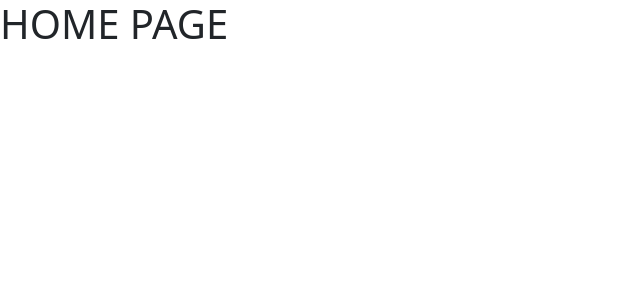
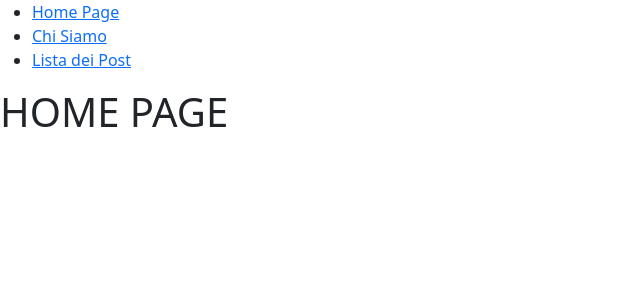
Before and after one commit to Jonathanmasa/react-router, a React (Vite) app: page / in a window 1280 px wide. Shown: the top 300 px of the page, without its empty margins (0-640 px from the left). Built offline with nearby package versions, Linux system fonts and the light colour scheme.

Commit message:
feat[header/nav-bar/layout]

```diff
--- a/src/App.jsx
+++ b/src/App.jsx
@@ -1,5 +1,6 @@
 // bootstrap
 import 'bootstrap/dist/css/bootstrap.min.css';
+import DefaultLayout from './components/layouts/DefaultLayout.jsx';
 // import degli elementi della libreria gestione delle rotte
 import { BrowserRouter, Routes, Route } from 'react-router-dom';
 // Pages
@@ -7,7 +8,9 @@ import HomePage from "./components/pages/HomePage";
 import ChiSiamo from "./components/pages/ChiSiamo";
 import ListaDeiPost from "./components/pages/ListaDeiPost";
 
-function App() {
+
+
+export default function App() {
 
 
   return (
@@ -15,14 +18,14 @@ function App() {
 
       <BrowserRouter>
           <Routes>
-              <Route path="/" element={<HomePage />} />
-              <Route path="/chi" element={<ChiSiamo />} />
-              <Route path="/post" element={<ListaDeiPost />} />
+              <Route element={<DefaultLayout />} >
+                  <Route path="/" element={<HomePage />} />
+                  <Route path="/chi" element={<ChiSiamo />} />
+                  <Route path="/post" element={<ListaDeiPost />} />
+              </Route>
           </Routes>
       </BrowserRouter>
 
     </>
   )
 }
-
-export default App
--- /dev/null
+++ b/src/components/Header.jsx
@@ -0,0 +1,20 @@
+// importiamo componente Logo
+import Navbar from "./Navbar.jsx";
+
+
+export default function Header(props) {
+
+    // dati ricavati per la gestione dei link della Navbar
+    const links = [
+        { id: 1, text: 'Home Page', url: '/'},
+        { id: 2, text: 'Chi Siamo', url: '/chi'},
+        { id: 3, text: 'Lista dei Post', url: '/post'}
+
+    ];
+
+    return (
+        <header>
+            <Navbar linksProp={links} />
+        </header>
+    );
+}
--- /dev/null
+++ b/src/components/Navbar.jsx
@@ -0,0 +1,19 @@
+import { Link, NavLink } from "react-router-dom";
+
+
+export default function Navbar(props) {
+
+    return (
+        <nav>
+            <ul>
+                {props.linksProp.map((link) => (
+                    <li key={link.id}>
+                        <NavLink to={link.url}>
+                            {link.text}
+                        </NavLink>
+                    </li>
+                ))}
+            </ul>
+        </nav>
+    );
+}
--- /dev/null
+++ b/src/components/layouts/DefaultLayout.jsx
@@ -0,0 +1,15 @@
+// importo il componente della libreria di router
+import { Outlet } from "react-router-dom";
+
+// importo i componenti che formano il layout
+import Header from "../Header.jsx";
+
+
+export default function DefaultLayout() {
+    return (
+        <>
+            <Header />
+            <Outlet />
+        </>
+    );
+}
```
